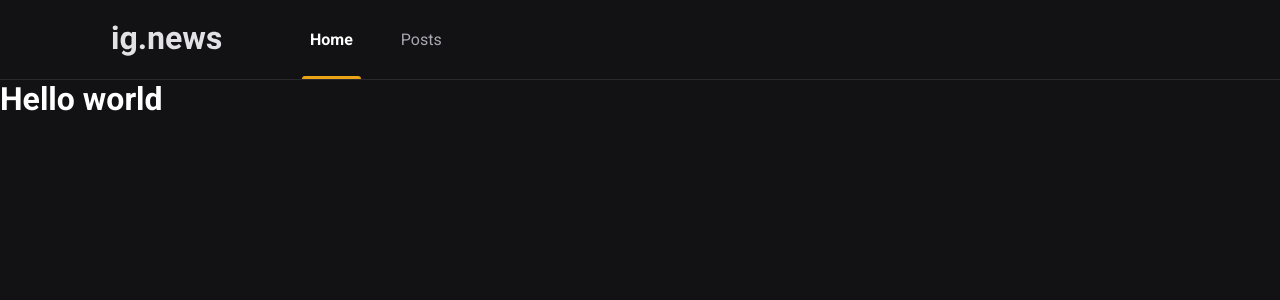
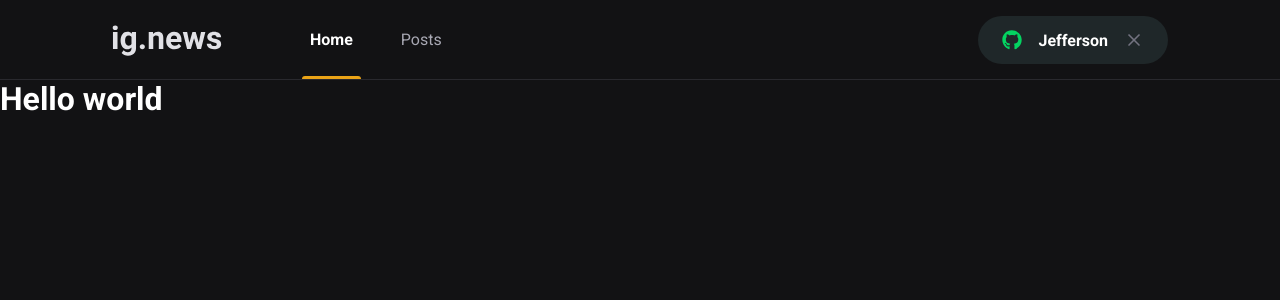
Before and after one commit to Jefferson066/ignews, a Next.js app: page / in a window 1280 px wide. Shown: the top 300 px of the page. Built offline with nearby package versions, Linux system fonts and the light colour scheme.

Commit message:
SigInButton

```diff
--- a/package.json
+++ b/package.json
@@ -11,6 +11,7 @@
     "next": "12.0.2",
     "react": "17.0.2",
     "react-dom": "17.0.2",
+    "react-icons": "^4.3.1",
     "sass": "^1.43.4"
   },
   "devDependencies": {
--- a/src/components/Header/index.tsx
+++ b/src/components/Header/index.tsx
@@ -1,3 +1,4 @@
+import { SignInButton } from '../SignInButton';
 import styles from './styles.module.scss';
 
 export function Header() {
@@ -11,6 +12,7 @@
                     <a href="" className={styles.active}>Home</a>
                     <a href="">Posts</a>
                 </nav>
+                <SignInButton />
             </div>
         </header>
     )
--- a/src/components/Header/styles.module.scss
+++ b/src/components/Header/styles.module.scss
@@ -51,4 +51,8 @@
             }
         }
     }
+
+    button{
+        margin-left: auto;
+    }
 }
--- /dev/null
+++ b/src/components/SignInButton/index.tsx
@@ -0,0 +1,26 @@
+import { FaGithub } from 'react-icons/fa';
+import { FiX } from 'react-icons/fi'
+
+import styles from './styles.module.scss';
+
+export function SignInButton() {
+    const isUserLoggedIn = true;
+    return isUserLoggedIn ? (
+        <button
+            type="button"
+            className={styles.SigInButton}
+        >
+            <FaGithub color="#04d361"/>
+            Jefferson
+            < FiX color="#737380" className={styles.closeIcon}/>
+        </button>
+    ) : (
+        <button
+            type="button"
+            className={styles.SigInButton}
+        >
+            <FaGithub color="#eba417"/>
+            SignIn in with Github
+        </button>
+    )
+}
--- /dev/null
+++ b/src/components/SignInButton/styles.module.scss
@@ -0,0 +1,33 @@
+.SigInButton{
+    height: 3rem;
+    border-radius: 3rem;
+    background: var(--gray-850);
+    border: 0;
+    padding: 0 1.5rem;
+
+    display: flex;
+    justify-content: center;
+    align-items: center;
+
+    color: var(--white);
+    font-weight: bold;
+
+    svg{
+        height: 20px;
+        width: 20px;
+    }
+
+    svg:first-child{
+        margin-right: 1rem;
+    }
+
+    svg.closeIcon{
+        margin-left: 1rem;
+    }
+
+    transition: filter 0.2s;
+
+    &:hover{
+        filter: brightness(0.8);
+    }
+}
--- a/src/styles/global.scss
+++ b/src/styles/global.scss
@@ -10,6 +10,7 @@
     --gray-100: #e1e1e6;
     --gray-300: #a8a8b3;
     --gray-800: #29292e;
+    --gray-850: #1f2729;
     --gray-900: #121214;
 
     --cyan-500: #61dafb;
```
Also changed, not shown: 1 other file (tests, documents, lock files or other folders).
